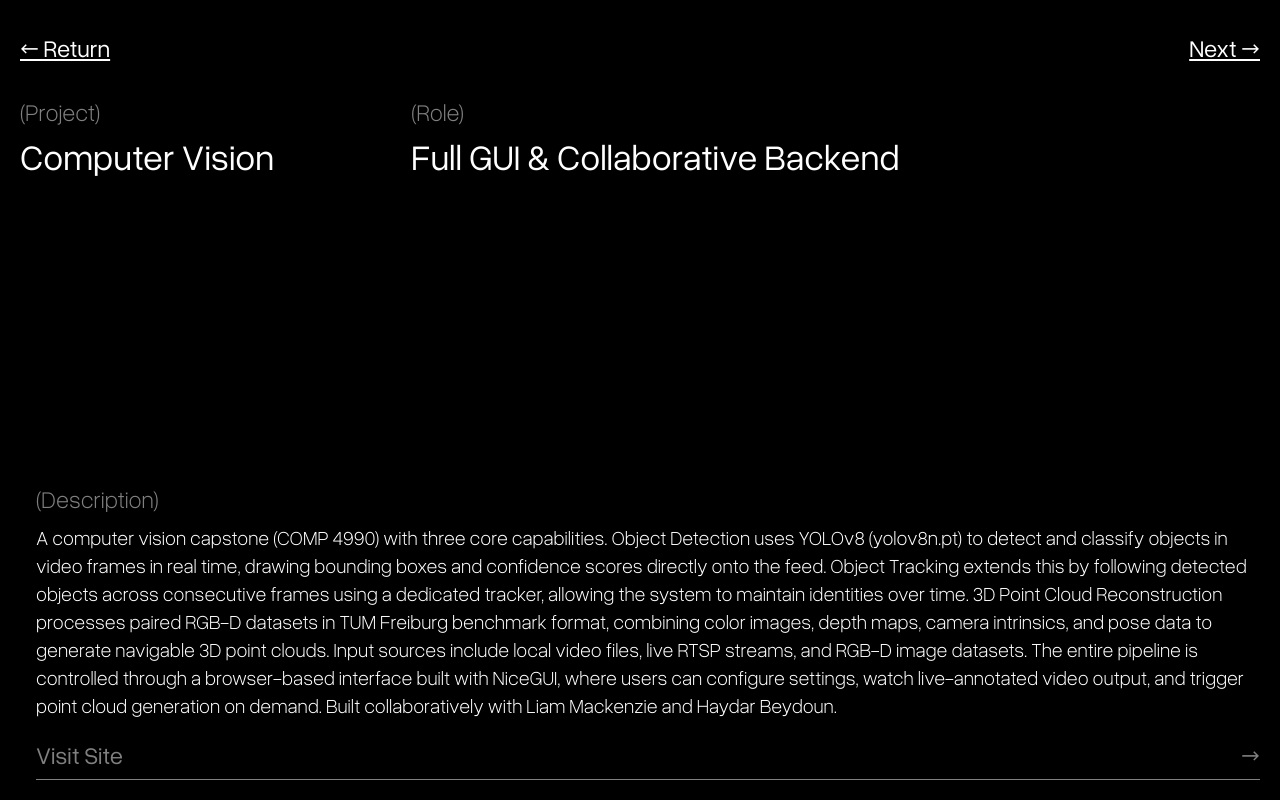
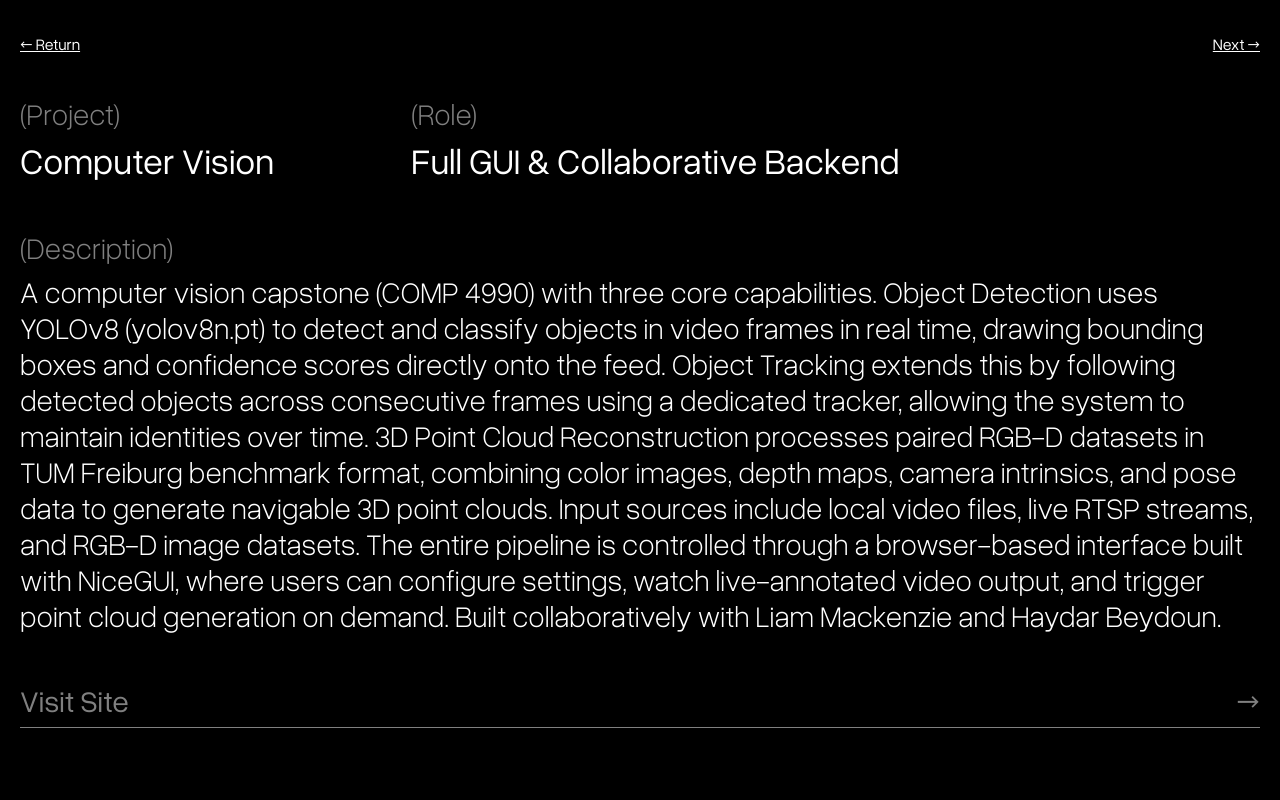
Before and after one commit to jbnamuro/personal-portfolio, a React (Vite) app: page /learnCV in a window 1280 px wide. Built offline with nearby package versions, Linux system fonts and the light colour scheme.

Commit message:
project changes/ui changes

```diff
--- a/src/components/Learn.jsx
+++ b/src/components/Learn.jsx
@@ -6,7 +6,7 @@ import { SplitText } from "gsap/SplitText";
 
 const Learn = (props) => {
   return (
-    <div className="px-5 py-8 relative text-[2vh]/[2vh] md:text-[2vw]/[2vw] md:h-svh md:min-h-[50vw] lg:text-2xl">
+    <div className="px-5 py-8 md:h-screen min-h-screen flex flex-col">
       <div className="flex justify-between">
         <Link to="/" className="underline">
           ← Return
@@ -16,57 +16,42 @@ const Learn = (props) => {
         </Link>
       </div>
 
-      <div className="hidden md:block mt-8">
+      <div className="hidden py-10 md:flex flex-col justify-between flex-1">
         <div className="h-fit flex flex-col justify-between">
           <div className="title-web flex">
             <div className="mr-4 w-[30%]">
-              <p className="opacity-50 text-[2vw]/[2.5vw] lg:text-2xl font-light">
+              <p className="opacity-50 md:text-2xl lg:text-3xl font-light">
                 (Project)
               </p>
-              <h2 className="text-[3vw]/[3vw] mt-2 lg:text-4xl">
+              <h2 className="md:text-3xl lg:text-4xl mt-2">
                 {props.title}
               </h2>
             </div>
             <div className="w-[70%] pl-2">
-              <p className="opacity-50 text-[2vw]/[2.5vw] lg:text-2xl font-light">
+              <p className="opacity-50 md:text-2xl lg:text-3xl font-light">
                 (Role)
               </p>
-              <p className="text-[3vw]/[3vw] mt-2 lg:text-4xl">{props.role}</p>
+              <p className="md:text-3xl lg:text-4xl mt-2">{props.role}</p>
             </div>
           </div>
-
-          <div className="absolute p-5 bottom-0 left-0 mt-20 flex desc-web w-full">
-            {/* <div className="min-w-[30%] overflow-hidden">
-              <p className="opacity-50 text-[2vw]/[2vw] lg:text-2xl font-light">
-                (Video)
-              </p>
-              <video
-                src={props.video}
-                autoPlay
-                playsInline
-                loop
-                muted
-                preload="none"
-                className="mt-5 max-h-100 w-[100%] max-w-100"
-              />
-            </div> */}
-            <div className="w-full pl-4 flex flex-col justify-between">
+        </div>
+        <div className="flex desc-web w-full">
+          <div className="w-full flex flex-col justify-between">
             <div>
-                <p className="opacity-50 lg:text-2xl mb-2 text-[2vw]/[2vw] font-light">
+              <p className="opacity-50 mb-2 mt-5 md:text-2xl lg:text-3xl font-light ">
                 (Description)
               </p>
-                <p className="text-[2vw]/[2.5vw] lg:text-xl font-light">
+              <p className="md:text-2xl lg:text-3xl font-light">
                 {props.description}
-                  {/* A clean, straightforward website built for a Toronto-based
-                        waterproofing company, focusing on clarity, ease of navigation, and
-                        professional presentation. */}
               </p>
+            </div>
+          </div>
         </div>
         <a href={props.link} target="_blank">
           <div className="group">
             <div className="mt-5 flex justify-between opacity-50 group-hover:opacity-100 ease-in-out duration-500">
-                    <p className="text-[2vw]/[2vw] lg:text-2xl">Visit Site</p>
-                    <p className="text-[2vw]/[2vw] lg:text-2xl">→</p>
+              <p className="md:text-2xl lg:text-3xl">Visit Site</p>
+              <p className="md:text-2xl lg:text-3xl">→</p>
             </div>
             <div className="w-full h-[1px] mt-2 relative">
               <div className="absolute top-0 left-0 h-full w-full opacity-50 bg-white"></div>
@@ -75,24 +60,27 @@ const Learn = (props) => {
           </div>
         </a>
       </div>
+
+      <div className="md:hidden flex-1 justify-between flex flex-col">
+        <div>
+          <div className="flex justify-between items-center mt-5">
+            <div className="title-web">
+              <p className="opacity-50 text-md font-light">
+                (Project)
+              </p>
+              <h2 className="text-lg">{props.title}</h2>
             </div>
           </div>
-      </div>
-
-      <div className="md:hidden">
-        <div className="flex justify-between items-center mt-5">
-          <div className="title-web">
-            <p className="opacity-50 text-[2vh]/[2vh] mt-5 font-light">
-              (Project)
-            </p>
-            <h2 className="text-[5vh]/[5.5vh]">{props.title}</h2>
+          <div>
+            <p className="opacity-50 mt-5 text-md font-light">(Role)</p>
+            <p className="text-lg">{props.role}</p>
           </div>
         </div>
         <div className="mt-5 desc-web">
-          <p className="opacity-50 text-[2vh]/[2vh] font-light">
+          <p className="opacity-50 text-md font-light">
             (Description)
           </p>
-          <p className="text-[3.5vh]/[4vh] font-light">
+          <p className="text-md font-light">
             {props.description}
             {/* A clean, straightforward website built for a Toronto-based
                 waterproofing company, focusing on clarity, ease of navigation, and
@@ -100,10 +88,10 @@ const Learn = (props) => {
           </p>
         </div>
         <a href={props.link} target="_blank">
-          <div className="group">
-            <div className="mt-5 flex justify-between opacity-50 group-hover:opacity-100 ease-in-out duration-500">
-              <p className="text-[2vh]/[2vh]">Visit Site</p>
-              <p className="text-[2vh]/[2vh]">→</p>
+          <div className="group mt-5">
+            <div className="flex justify-between opacity-50 group-hover:opacity-100 ease-in-out duration-500">
+              <p className="text-md">Visit Site</p>
+              <p className="text-md">→</p>
             </div>
             <div className="w-full h-[1px] mt-2 relative">
               <div className="absolute top-0 left-0 h-full w-full opacity-50 bg-white"></div>
@@ -111,28 +99,8 @@ const Learn = (props) => {
             </div>
           </div>
         </a>
-        <div>
-          <p className="mt-10 opacity-50 text-[2vh]/[2vh] font-light">(Role)</p>
-          <p className="text-[5vh]/[5.5vh]">{props.role}</p>
       </div>
-        <div className="flex items-center flex-col">
-          {/* <div>
-            <p className="mt-5 opacity-50 text-[2vh]/[2vh] font-light">
-              (Video)
-            </p>
-            <video
-              src={props.video}
-              autoPlay
-              playsInline
-              loop
-              muted
-              preload="none"
-              className="mt-2"
-            />
-          </div> */}
-        </div>
-      </div>
-    </div>
+    </div >
   );
 };
 
--- a/src/components/Projects.jsx
+++ b/src/components/Projects.jsx
@@ -18,6 +18,15 @@ const projects = [
     link: "/learnCV",
   },
   {
+    id: 5,
+    title: "Stretching Daily Tracker",
+    description:
+      "Full-stack stretching tracker with calendar progress tracking, custom stretch creation, saved routines with account persistence. AI-powered routine generation, secured with JWT sessions and bcrypt hashing. PostgreSQL database managed through Prisma ORM.",
+    tags: ["React", "Express.js", "PostgreSQL", "Prisma", "Anthropic API"],
+    image: "/stretch.svg",
+    link: "/learnStretch",
+  },
+  {
     id: 2,
     title: "PetSystem",
     description:
@@ -35,15 +44,15 @@ const projects = [
     image: "/folder.svg",
     link: "/learnPortfolio",
   },
-  {
-    id: 4,
-    title: "Cafe Website",
-    description:
-      "A cafe website example build with smooth animations and a unique design.",
-    tags: ["React", "JavaScript", "Tailwind CSS", "GSAP"],
-    image: "/cup.svg",
-    link: "/learnCafe",
-  },
+  // {
+  //   id: 4,
+  //   title: "Cafe Website",
+  //   description:
+  //     "A cafe website example build with smooth animations and a unique design.",
+  //   tags: ["React", "JavaScript", "Tailwind CSS", "GSAP"],
+  //   image: "/cup.svg",
+  //   link: "/learnCafe",
+  // },
 ];
 
 let runningAnimation = false;
--- a/src/components/Router/Router.jsx
+++ b/src/components/Router/Router.jsx
@@ -55,6 +55,21 @@ const Router = () => {
             }
           />
           <Route
+            path="learnStretch"
+            element={
+              <Transition>
+                <Learn
+                  title="Stretching Daily Tracker"
+                  role="Solo Full-Stack Developer"
+                  description="A full-stack stretching tracker built with React and Express.js, designed to help users build consistent flexibility routines. The calendar view lets users log daily sessions and visualize streaks over time, while custom stretch creation allows users to define their own exercises with targeted muscle groups and hold durations. Saved routines support grouping stretches into reusable sequences that persist across sessions through full account-based storage. AI-powered routine generation leverages the Anthropic API to suggest personalized stretching plans based on user goals and history. Authentication is handled through JWT session tokens and bcrypt password hashing, with all user data stored in a normalized PostgreSQL schema hosted on Neon and accessed through Prisma ORM."
+                  video=""
+                  link="https://github.com/jbnamuro/stretching-tracker"
+                  next="/learnCafe"
+                />
+              </Transition>
+            }
+          />
+          <Route
             path="learnPetSystem"
             element={
               <Transition>
--- a/src/utils/analytics.js
+++ /dev/null
@@ -1,82 +0,0 @@
-// Analytics utility for tracking SEO performance and user engagement
-
-// Google Analytics 4 setup (replace with your GA4 measurement ID)
-export const initGA = () => {
-  if (typeof window !== "undefined" && window.gtag) {
-    window.gtag("config", "GA_MEASUREMENT_ID", {
-      page_title: document.title,
-      page_location: window.location.href,
-    });
-  }
-};
-
-// Track page views for SPA
-export const trackPageView = (path) => {
-  if (typeof window !== "undefined" && window.gtag) {
-    window.gtag("config", "GA_MEASUREMENT_ID", {
-      page_path: path,
-      page_title: document.title,
-    });
-  }
-};
-
-// Track custom events
-export const trackEvent = (action, category, label, value) => {
-  if (typeof window !== "undefined" && window.gtag) {
-    window.gtag("event", action, {
-      event_category: category,
-      event_label: label,
-      value: value,
-    });
-  }
-};
-
-// Track project clicks
-export const trackProjectClick = (projectName) => {
-  trackEvent("click", "project", projectName);
-};
-
-// Track contact form submissions
-export const trackContactSubmit = () => {
-  trackEvent("submit", "contact", "contact_form");
-};
-
-// Track social media clicks
-export const trackSocialClick = (platform) => {
-  trackEvent("click", "social", platform);
-};
-
-// Performance monitoring
-export const trackPerformance = () => {
-  if (typeof window !== "undefined" && "performance" in window) {
-    window.addEventListener("load", () => {
-      setTimeout(() => {
-        const perfData = performance.getEntriesByType("navigation")[0];
-        const loadTime = perfData.loadEventEnd - perfData.loadEventStart;
-
-        if (window.gtag) {
-          window.gtag("event", "timing_complete", {
-            name: "load",
-            value: Math.round(loadTime),
-          });
-        }
-      }, 0);
-    });
-  }
-};
-
-// SEO performance tracking
-export const trackSEO = () => {
-  // Track if page is indexed by search engines
-  const referrer = document.referrer;
-  if (referrer.includes("google.com") || referrer.includes("bing.com")) {
-    trackEvent("search_visit", "seo", "organic_search");
-  }
-};
-
-// Initialize all tracking
-export const initAnalytics = () => {
-  initGA();
-  trackPerformance();
-  trackSEO();
-};
```
Also changed, not shown: public/stretch.svg (added). Lines whose indentation alone changed are shown as unchanged.
